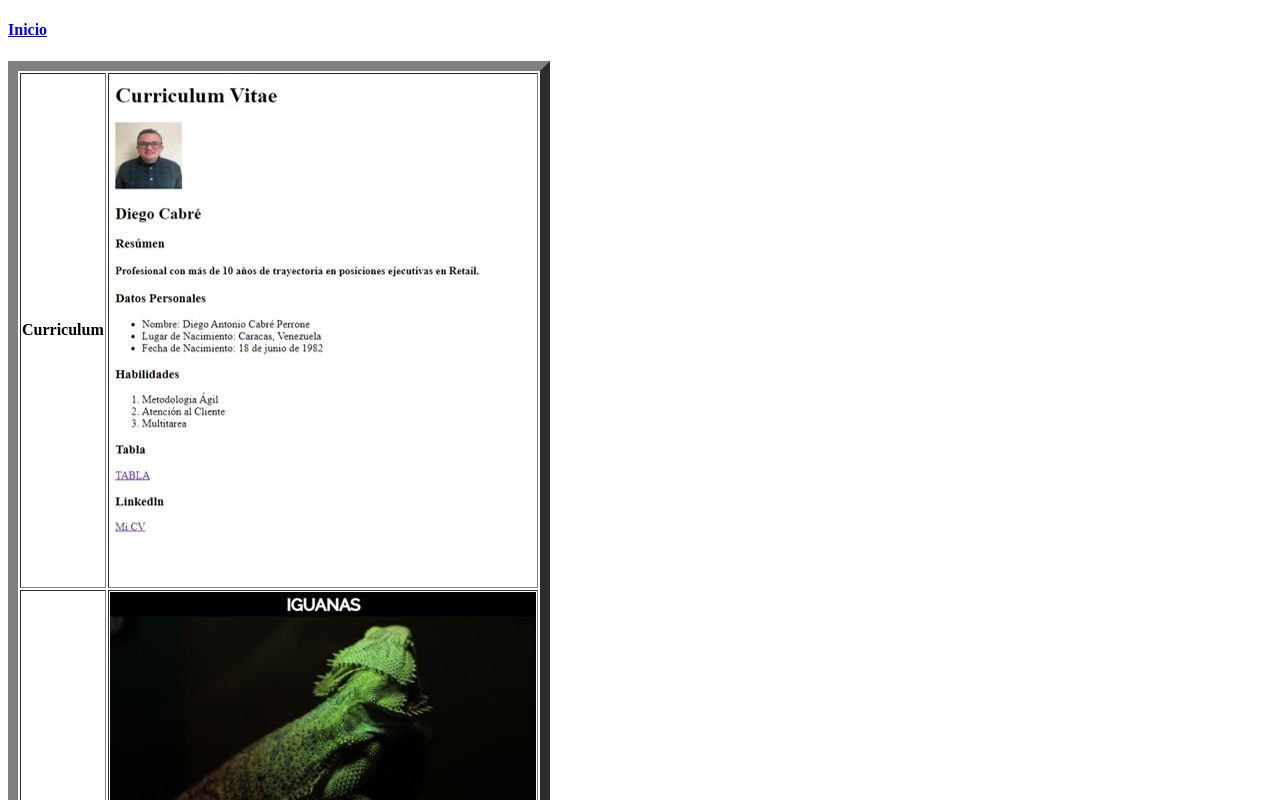
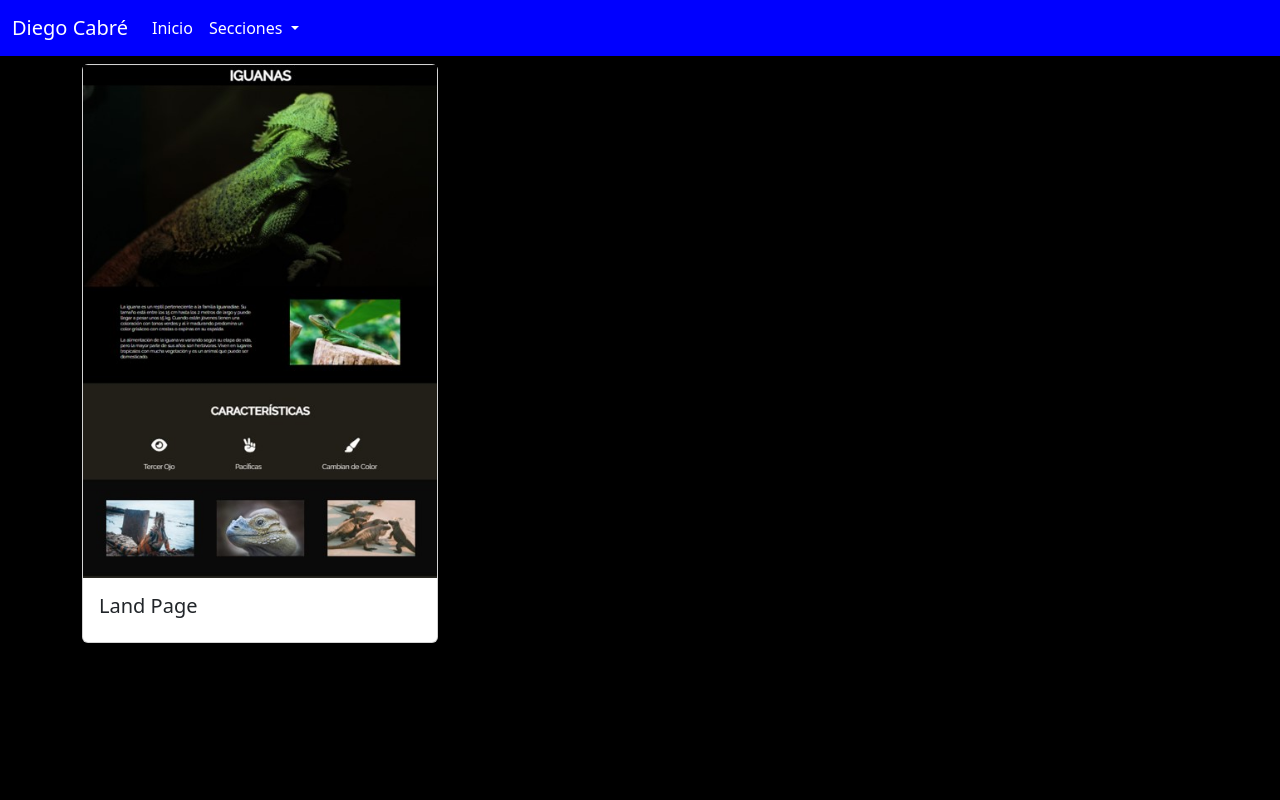
Before and after one commit to m4xcav/diegocabre.github.io, a plain HTML site: page portafolio.html in a window 1280 px wide. Shown: the top 800 px of the page. Drawn offline with nearby package versions, Linux system fonts and the light colour scheme.

Commit message:
añadiendo card y actualizaciones

```diff
--- a/assets/css/style.css
+++ b/assets/css/style.css
@@ -1,5 +1,12 @@
 body {
     background-color: black;
+}
+
+.navbar {
+    background-color: blue;
+}
+.navbar-brand, .nav-link{
+    color: white;
 }
 
 .foto {
--- a/portafolio.html
+++ b/portafolio.html
@@ -5,22 +5,57 @@
         <meta charset="UTF-8">
         <meta http-equiv="X-UA-Compatible" content="IE=edge">
         <meta name="viewport" content="width=device-width, initial-scale=1.0">
-        <title>Tabla</title>
+        <title>Portafolio</title>
+        <link href="https://cdn.jsdelivr.net/npm/bootstrap@5.3.0-alpha3/dist/css/bootstrap.min.css" rel="stylesheet" integrity="sha384-KK94CHFLLe+nY2dmCWGMq91rCGa5gtU4mk92HdvYe+M/SXH301p5ILy+dN9+nJOZ" crossorigin="anonymous">
+        <link rel="stylesheet" href="./assets/css/style.css">
+        <link rel="preconnect" href="https://fonts.googleapis.com">
+        <link rel="preconnect" href="https://fonts.gstatic.com" crossorigin>
+        <link href="https://fonts.googleapis.com/css2?family=Open+Sans:wght@300;500&display=swap" rel="stylesheet">
+
     </head>
     <body>
-        <a href="./index.html"><h4>Inicio</h4></a>
-        <table border="10px">
-            <tr>
-                <th>Curriculum</th>
-                <td><img src="./assets/imgs/CV.jpg" alt="Primer Desafio"></td>
-            </tr>
-            <tr>
-                <th>Land Page</th>
-                <td><img src="./assets/imgs/Land page 2.jpg" alt="Segundo Desafio"></td>
-            </tr>
-            <tr>
-                <th>Proyecto 3</th>
-            </tr>
-        </table>
+        <nav class="navbar navbar-expand-md">
+            <div class="container-fluid">
+                <a class="navbar-brand" href="#">Diego Cabré
+                </a>
+                <button class="navbar-toggler" type="button" data-bs-toggle="collapse" data-bs-target="#navbarScroll" aria-controls="navbarScroll" aria-expanded="false" aria-label="Toggle navigation">
+                    <span class="navbar-toggler-icon"></span>
+                </button>
+                <div class="collapse navbar-collapse justify-content-center" id="navbarScroll">
+                    <ul class="navbar-nav me-auto my-2 my-lg-0 navbar-nav-scroll" style="--bs-scroll-height: 100px;">
+                        <li class="nav-item">
+                            <a class="nav-link" aria-current="page" href="./index.html">Inicio</a>
+                        </li>
+                        <li class="nav-item dropdown">
+                            <a class="nav-link dropdown-toggle" href="#" role="button" data-bs-toggle="dropdown" aria-expanded="false">
+                             Secciones
+                            </a>
+                            <ul class="dropdown-menu">
+                                <li><a class="dropdown-item" href="#">Educación</a></li>
+                                <li><a class="dropdown-item" href="#">Experiencia</a></li>
+                                <!-- <li><hr class="dropdown-divider"></li>
+                                <li><a class="dropdown-item" href="#">Something else here</a></li> -->
+                            </ul>
+                        </li>
+                    </ul>
+                </div>
+            </div>
+        </nav>
+        <div class="container">
+            <div class="row">
+                <!--Land Page-->
+                <div class="col-md-6 col-lg-4 flex-column aling-items-center">
+                    <div class="card mt-2 mb-2">
+                        <img src="./assets/imgs/Land page 2.jpg" alt="Land Page">
+                        <div class="card-body">
+                            <h5 class="card-title">
+                                Land Page
+                            </h5>
+                        </div>
+                    </div>
+                </div>
+            </div>
+        </div>
+        <script src="https://cdn.jsdelivr.net/npm/bootstrap@5.3.0-alpha3/dist/js/bootstrap.bundle.min.js" integrity="sha384-ENjdO4Dr2bkBIFxQpeoTz1HIcje39Wm4jDKdf19U8gI4ddQ3GYNS7NTKfAdVQSZe" crossorigin="anonymous"></script>
     </body>
 </html>
```
Also changed, not shown: index.html (+3 -4 lines).
